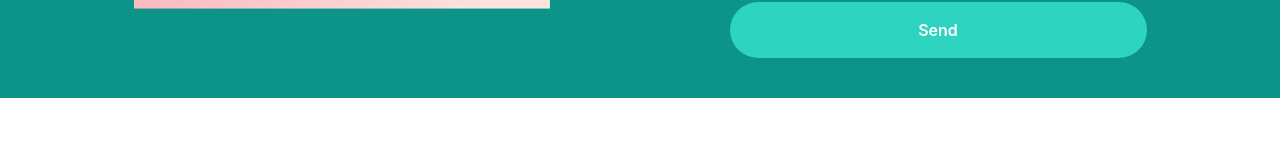
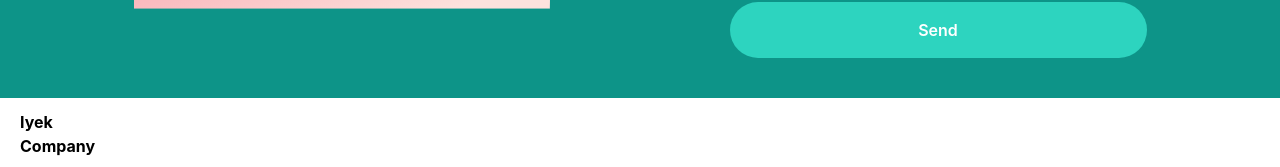
Before and after one commit to muhammadalief19/final-project, a React (Create React App) app: page / in a window 1280 px wide. Shown: the part 4375-4542 px from the top of the page. Before the commit the page ends 4473 px from the top, so only its background shows below. Built offline with nearby package versions, Linux system fonts and the light colour scheme.

Commit message:
menambah footer

```diff
--- a/src/App.jsx
+++ b/src/App.jsx
@@ -1,25 +1,27 @@
-import logo from './logo.svg';
-import './App.css';
-import Navbar from './components/Navbar';
-import Dashboard from './pages/Dashboard';
-import About from './pages/About';
-import Load from './components/Load';
-import Partner from './pages/Partner';
-import Member from './pages/Member';
-import Contact from './pages/Contact';
+import logo from "./logo.svg";
+import "./App.css";
+import Navbar from "./components/Navbar";
+import Dashboard from "./pages/Dashboard";
+import About from "./pages/About";
+import Load from "./components/Load";
+import Partner from "./pages/Partner";
+import Member from "./pages/Member";
+import Contact from "./pages/Contact";
+import Footer from "./components/Footer";
 
 function App() {
   return (
     <>
       <Load />
       <div className="w-full">
-        <Navbar name={'Iyek Company'} />
+        <Navbar name={"Iyek Company"} />
         <div className="w-full">
           <Dashboard />
           <About />
-          <Partner/>
+          <Partner />
           <Member />
-          <Contact/>
+          <Contact />
+          <Footer />
         </div>
       </div>
     </>
--- /dev/null
+++ b/src/components/Footer.jsx
@@ -0,0 +1,15 @@
+import React from "react";
+
+function Footer() {
+  return (
+    <>
+      <div className="w-full bg-white px-5 py-3 grid grid-cols-5">
+        <div className="w-full">
+          <p className="w-1/4 font-bold">Iyek Company</p>
+        </div>
+      </div>
+    </>
+  );
+}
+
+export default Footer;
```
